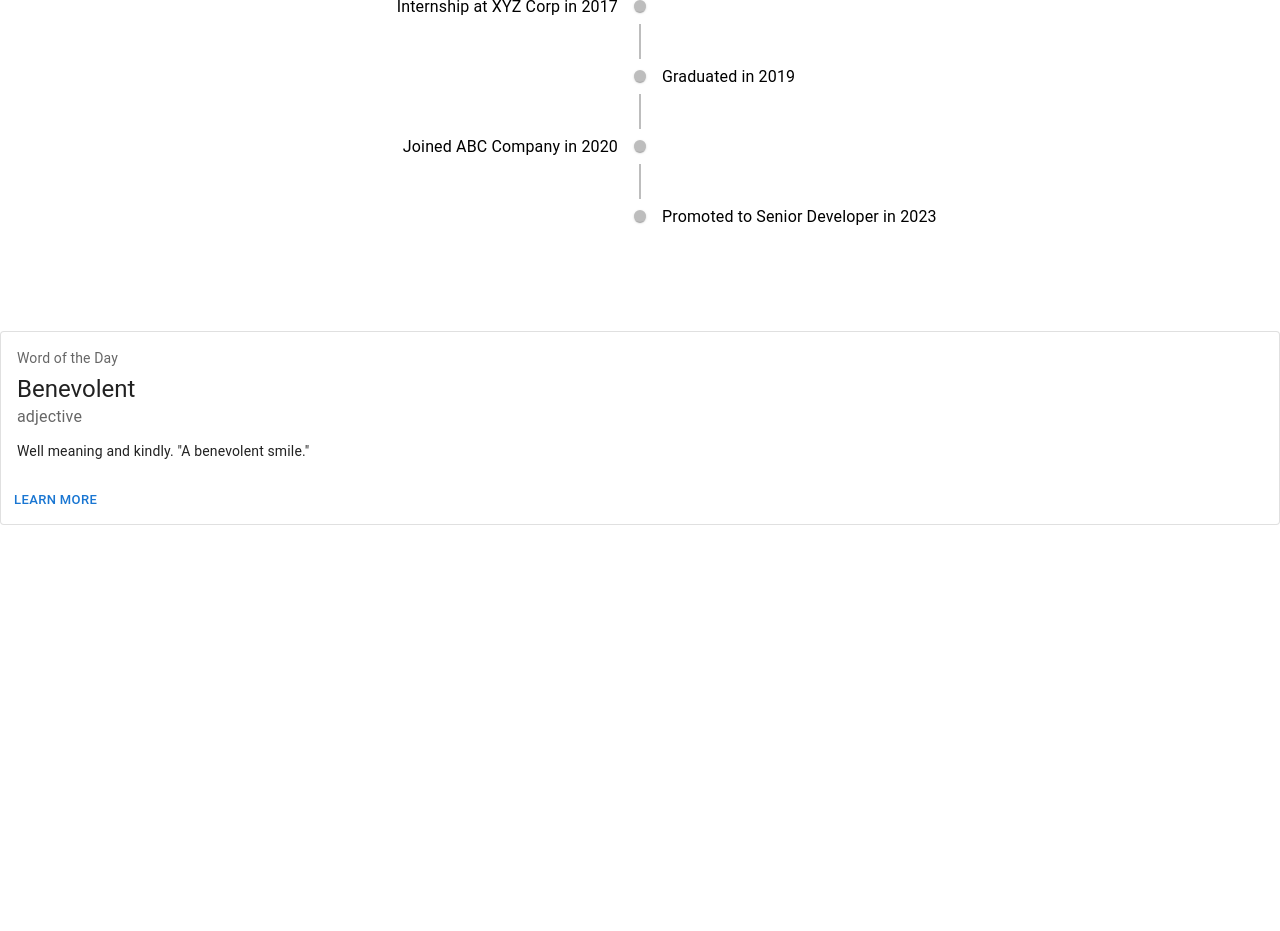
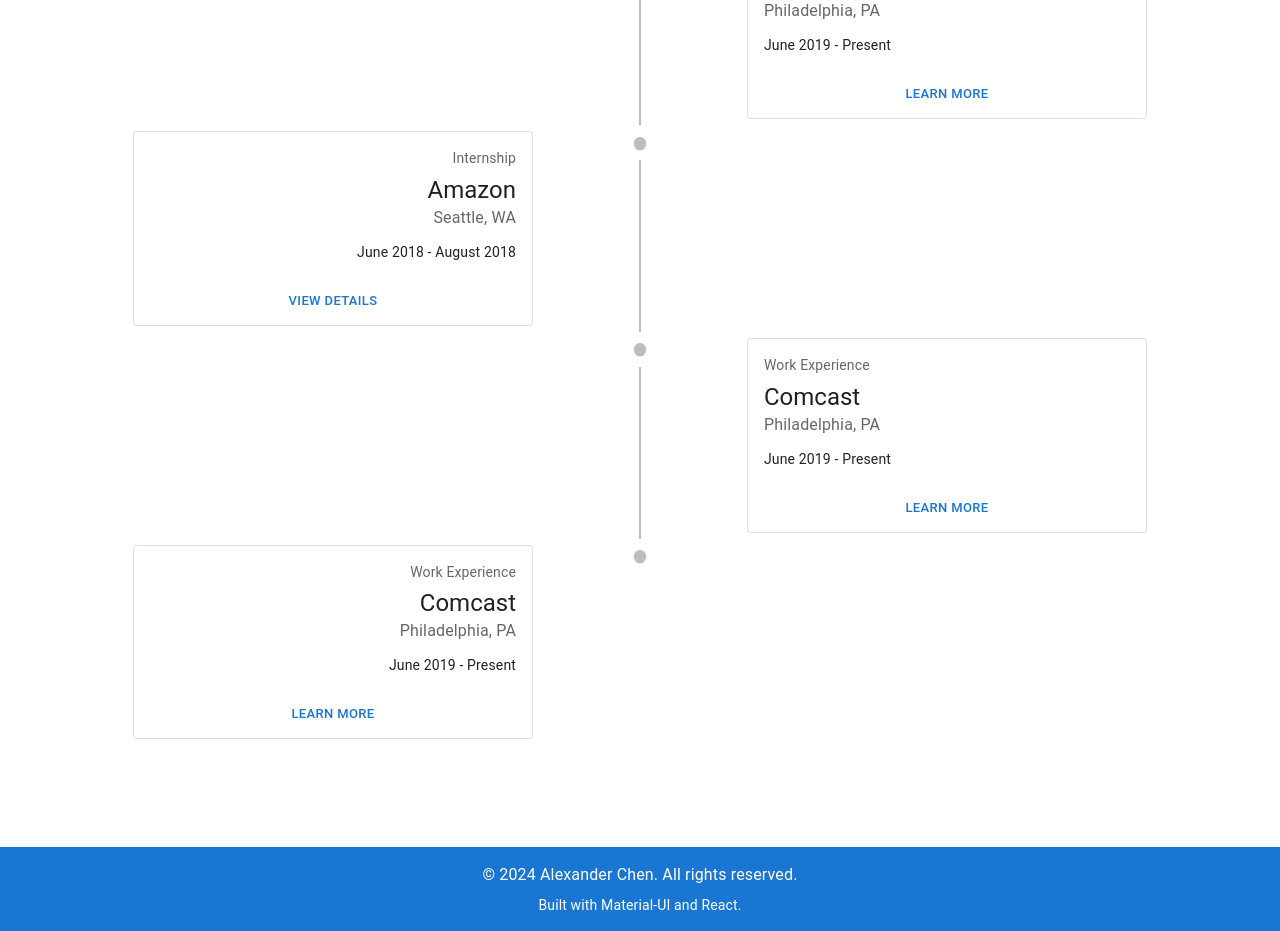
Before and after one commit to Alexchen2001/MyWebpage, a React (Create React App) app in the folder personalwebsite/: page / in a window 1280 px wide. Shown: the part 1640-2571 px from the top of the page. Before the commit the page ends 2165 px from the top, so only its background shows below. Built offline with nearby package versions, Linux system fonts and the light colour scheme.

Commit message:
Updated Timeline components to use card component, added footer component

```diff
--- a/personalwebsite/src/App.tsx
+++ b/personalwebsite/src/App.tsx
@@ -4,19 +4,12 @@
 import ProfileAvatar from './components/Profilepic';
 import ProfileSection from './components/Aboutme';
 import AlternateTimeline from './components/Experiencetl';
-import OutlinedCard from './components/Expcard';
+import Footer from './components/Footer';
 import cardData from './components/assets/experience.json';
-import { CardData } from './types'; // Import the interface
+import { CardData } from './types';
 function App() {
-  const timelineData = [
-    { label: 'Started College in 2015' },
-    { label: 'Internship at XYZ Corp in 2017' },
-    { label: 'Graduated in 2019' },
-    { label: 'Joined ABC Company in 2020' },
-    { label: 'Promoted to Senior Developer in 2023' },
-  ];
 
-  const data: CardData = cardData as CardData;
+  const data: CardData[] = cardData as CardData[]; // // Cast the JSON data to the interface
 
   return (
     <div>
@@ -30,15 +23,10 @@
     />
     <AlternateTimeline
     title="My Career Journey"
-    timelineItems={timelineData}
+    timelineItems={data}
     />
-    <OutlinedCard
-        title={data.title}
-        subtitle={data.subtitle}
-        description={data.description}
-        buttonText={data.buttonText}
-        onButtonClick={() => alert(`You clicked on ${data.title}`)}
-      />
+    <Footer />
+
 
     </div>
 
--- a/personalwebsite/src/components/Expcard.tsx
+++ b/personalwebsite/src/components/Expcard.tsx
@@ -9,6 +9,7 @@
 interface OutlinedCardProps {
   title: string; // Title of the card
   subtitle: string; // Subtitle of the card
+  subsubtitle: string; // Subsubtitle of the card
   description: string; // Main description content
   buttonText: string; // Text for the button
   onButtonClick: () => void; // Callback for the button click event
@@ -17,12 +18,17 @@
 const OutlinedCard: React.FC<OutlinedCardProps> = ({
   title,
   subtitle,
+  subsubtitle,
   description,
   buttonText,
   onButtonClick,
 }) => {
   return (
-    <Box sx={{ minWidth: 275 }}>
+    <Box sx={{
+      minWidth: 275,
+      maxWidth: 400, // Add maxWidth here
+      margin: 'auto', // Center horizontally (optional)
+    }}>
       <Card variant="outlined">
         <CardContent>
           {/* Subtitle */}
@@ -37,7 +43,7 @@
 
           {/* Description */}
           <Typography sx={{ color: 'text.secondary', mb: 1.5 }}>
-            adjective
+            {subsubtitle}
           </Typography>
           <Typography variant="body2">
             {description}
@@ -45,7 +51,7 @@
         </CardContent>
 
         {/* Button Section */}
-        <CardActions>
+        <CardActions sx={{ justifyContent: 'center' }}>
           <Button size="small" onClick={onButtonClick}>
             {buttonText}
           </Button>
--- a/personalwebsite/src/components/Experiencetl.tsx
+++ b/personalwebsite/src/components/Experiencetl.tsx
@@ -7,15 +7,12 @@
 import TimelineDot from '@mui/lab/TimelineDot';
 import Typography from '@mui/material/Typography';
 import Box from '@mui/material/Box';
-
-// Define Props
-interface TimelineData {
-  label: string; // The content of each timeline item
-}
+import OutlinedCard from './Expcard';
+import { CardData } from '../types';
 
 interface AlternateTimelineProps {
   title: string; // Title for the timeline
-  timelineItems: TimelineData[]; // Array of timeline items
+  timelineItems: CardData[]; // Array of timeline items
 }
 
 const AlternateTimeline: React.FC<AlternateTimelineProps> = ({
@@ -45,7 +42,18 @@
               <TimelineDot />
               {index < timelineItems.length - 1 && <TimelineConnector />}
             </TimelineSeparator>
-            <TimelineContent>{item.label}</TimelineContent>
+            <TimelineContent>
+            <div className="cards-container">
+              <OutlinedCard
+                title={item.jobname}
+                subtitle={item.exptype}
+                subsubtitle={item.employmentlocation}
+                description={item.employmentdate}
+                buttonText={item.buttonText}
+                onButtonClick={() => alert(`You clicked on ${item.jobname}`)}
+              />
+            </div>
+            </TimelineContent>
           </TimelineItem>
         ))}
       </Timeline>
--- /dev/null
+++ b/personalwebsite/src/components/Footer.tsx
@@ -0,0 +1,30 @@
+import React from 'react';
+import Box from '@mui/material/Box';
+import Typography from '@mui/material/Typography';
+
+const Footer: React.FC = () => {
+  return (
+    <Box
+      component="footer"
+      sx={{
+        width: '100%',
+        bgcolor: 'primary.main', // Use theme's primary color
+        color: 'white',
+        py: 2, // Padding top and bottom
+        mt: 5, // Margin top to separate from other content
+        textAlign: 'center', // Center align the text
+        position: 'relative',
+        bottom: 0,
+      }}
+    >
+      <Typography variant="body1">
+        © {new Date().getFullYear()} Alexander Chen. All rights reserved.
+      </Typography>
+      <Typography variant="body2" sx={{ mt: 1 }}>
+        Built with Material-UI and React.
+      </Typography>
+    </Box>
+  );
+};
+
+export default Footer;
--- a/personalwebsite/src/components/assets/experience.json
+++ b/personalwebsite/src/components/assets/experience.json
@@ -1,6 +1,30 @@
-{
-    "title": "Benevolent",
-    "subtitle": "Word of the Day",
-    "description": "Well meaning and kindly. \"A benevolent smile.\"",
-    "buttonText": "Learn More"
-}
+[
+    {
+      "jobname": "Comcast",
+      "exptype": "Work Experience",
+      "employmentlocation": "Philadelphia, PA",
+      "employmentdate": "June 2019 - Present",
+      "buttonText": "Learn More"
+    },
+    {
+      "jobname": "Amazon",
+      "exptype": "Internship",
+      "employmentlocation": "Seattle, WA",
+      "employmentdate": "June 2018 - August 2018",
+      "buttonText": "View Details"
+    },
+    {
+        "jobname": "Comcast",
+        "exptype": "Work Experience",
+        "employmentlocation": "Philadelphia, PA",
+        "employmentdate": "June 2019 - Present",
+        "buttonText": "Learn More"
+      },
+      {
+        "jobname": "Comcast",
+        "exptype": "Work Experience",
+        "employmentlocation": "Philadelphia, PA",
+        "employmentdate": "June 2019 - Present",
+        "buttonText": "Learn More"
+      }
+  ]
```
Also changed, not shown: personalwebsite/src/types.ts (+6 -5 lines), personalwebsite/global.d.ts (line endings or trailing spaces).
